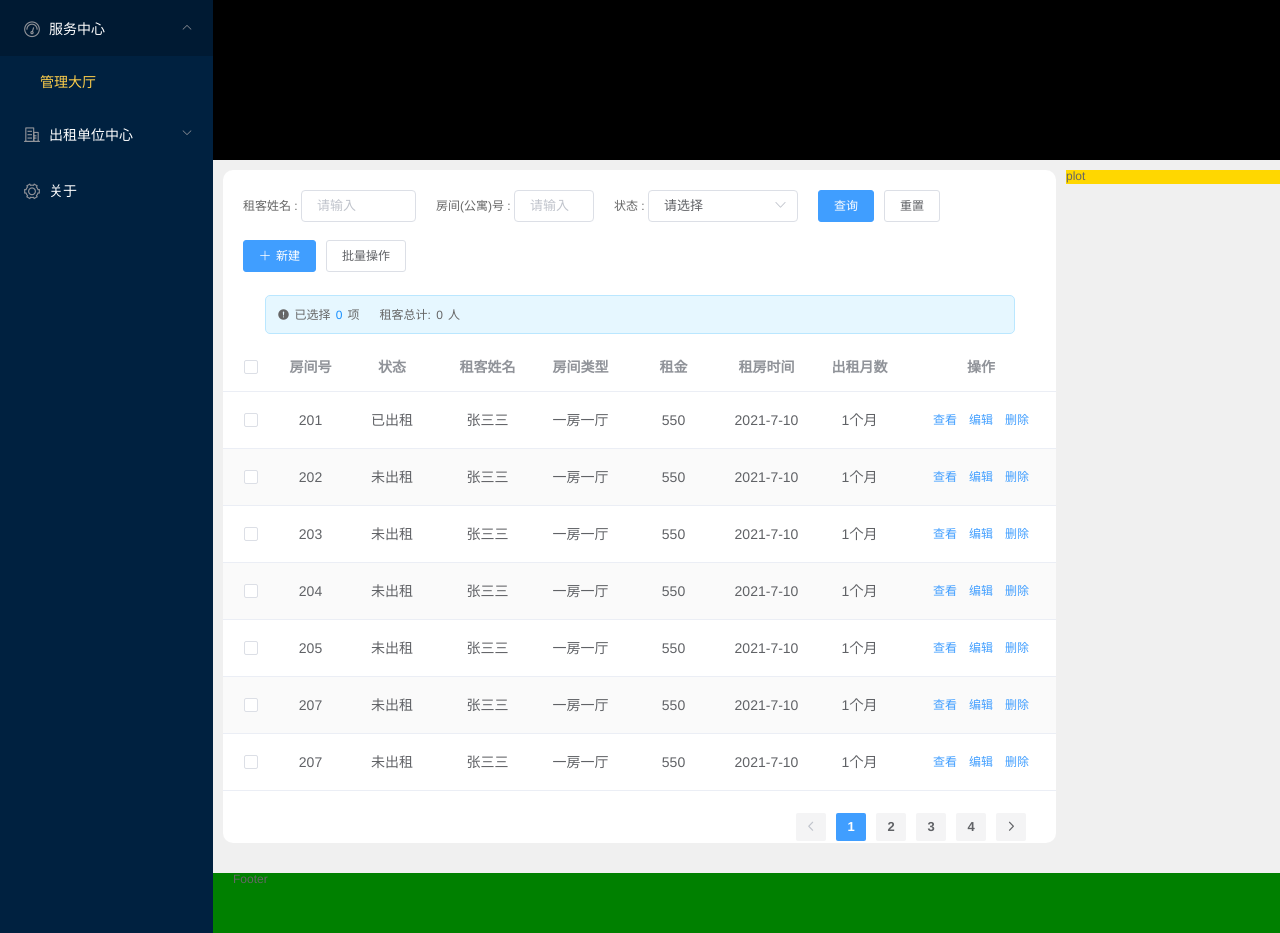
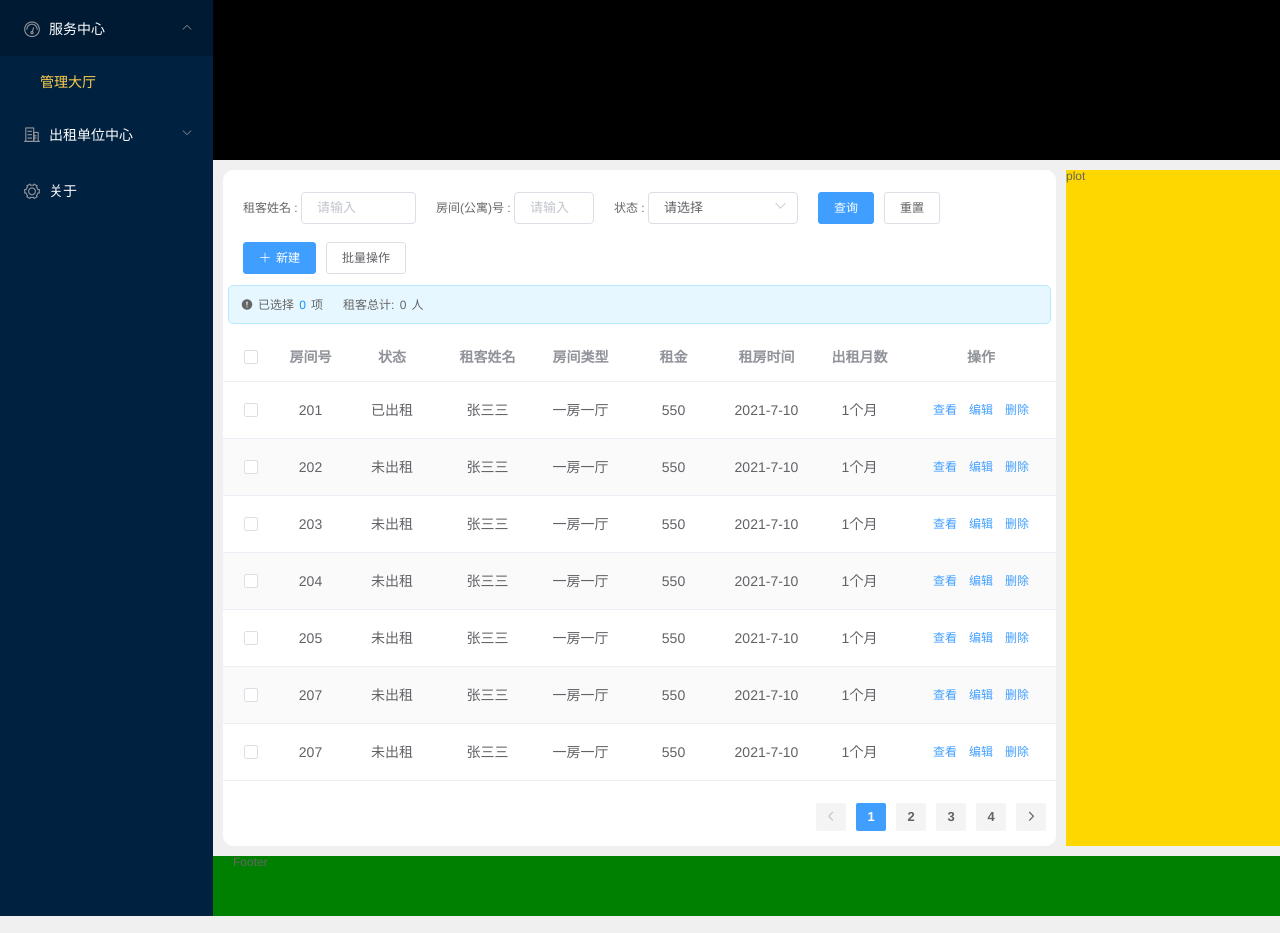
Before and after one commit to superwhys/super-rent, a Vue app: page /apartment in a window 1280 px wide. Shown: the top 933 px of the page. Built offline with nearby package versions, Linux system fonts and the light colour scheme.

Commit message:
'优化布局'

```diff
--- a/src/components/common/mainTable/ApartmentTable.vue
+++ b/src/components/common/mainTable/ApartmentTable.vue
@@ -9,8 +9,10 @@
     </div>
     <div class="table">
       <base-table :show-datas="showDatas"
-                  @choseNum="choseNumChange"></base-table>
-
+                  @choseNum="choseNumChange">
+      </base-table>
+    </div>
+    <div class="pagination">
       <el-pagination
           background
           :hide-on-single-page='hideSingle'
@@ -20,7 +22,7 @@
           :pager-count='pageCount'
           :current-page="currentPage"
           @current-change='currentChange'
-          class="pagination">
+          style="float: right">
       </el-pagination>
     </div>
   </div>
@@ -30,7 +32,7 @@
 import BaseTable from "./BaseTable";
 
 export default {
-  name: "HouseTable",
+  name: "ApartmentTable",
   components: {
     BaseTable
   },
@@ -277,8 +279,7 @@ export default {
 
 <style scoped>
 .total {
-  /*display: flex;*/
-  width: 750px;
+  width: calc(100% - 10px);
   height: 39px;
   background-color: #E6F7FF;
   border: 1px solid #BAE7FF;
@@ -306,8 +307,14 @@ export default {
   margin-right: 20px;
 }
 
+.table{
+  width: 100%;
+  height: 100%;
+}
+
 .pagination {
-  float: right;
+  width: 100%;
+  height: 45px;
   margin-right: 20px;
   margin-top: 20px;
 }
--- a/src/components/content/webmain/ApartmentMain.vue
+++ b/src/components/content/webmain/ApartmentMain.vue
@@ -1,21 +1,20 @@
 <template>
-  <div class="apart-main">
-    <base-main>
+  <base-main class="base-main">
     <div slot="table">
       <main-head class="head"></main-head>
-        <apartment-table></apartment-table>
+      <apartment-table class="apartment-table"></apartment-table>
     </div>
     <div slot="plot">
       <span>plot</span>
     </div>
   </base-main>
-  </div>
 </template>
 
 <script>
 import BaseMain from "components/content/basemain/BaseMain";
 import MainHead from "components/common/mainhead/MainHead";
 import ApartmentTable from "components/common/mainTable/ApartmentTable";
+
 
 export default {
   name: "ApartmentMain",
@@ -28,14 +27,19 @@ export default {
 </script>
 
 <style scoped>
-  .apart-main {
-    /*width: 790px;*/
-    height: 693px;
+.base-main {
+  height: 100%;
   overflow: hidden;
 }
 
 .head {
-    margin: 10px 10px 0 20px;
+  margin: 0 10px 0 20px;
+  width: 770px;
+  height: 110px;
+  line-height: 55px;
 }
 
+.apartment-table {
+  height: calc(100% - 110px);
+}
 </style>
--- a/src/components/content/webmain/BuildingMan.vue
+++ b/src/components/content/webmain/BuildingMan.vue
@@ -32,7 +32,7 @@ export default {
   }
 
   .head {
-    margin: 0px 10px 0 20px;
+    margin: 0 10px 0 20px;
     width: 770px;
     height: 110px;
     line-height: 55px;
--- a/src/views/apartment/Apartment.vue
+++ b/src/views/apartment/Apartment.vue
@@ -1,5 +1,5 @@
 <template>
-  <div>
+  <div class="apartment-main">
     <apartment-main></apartment-main>
   </div>
 </template>
@@ -16,5 +16,7 @@ export default {
 </script>
 
 <style scoped>
-
+  .apartment-main {
+    height: 100%;
+  }
 </style>
```
Lines whose indentation alone changed are shown as unchanged.
